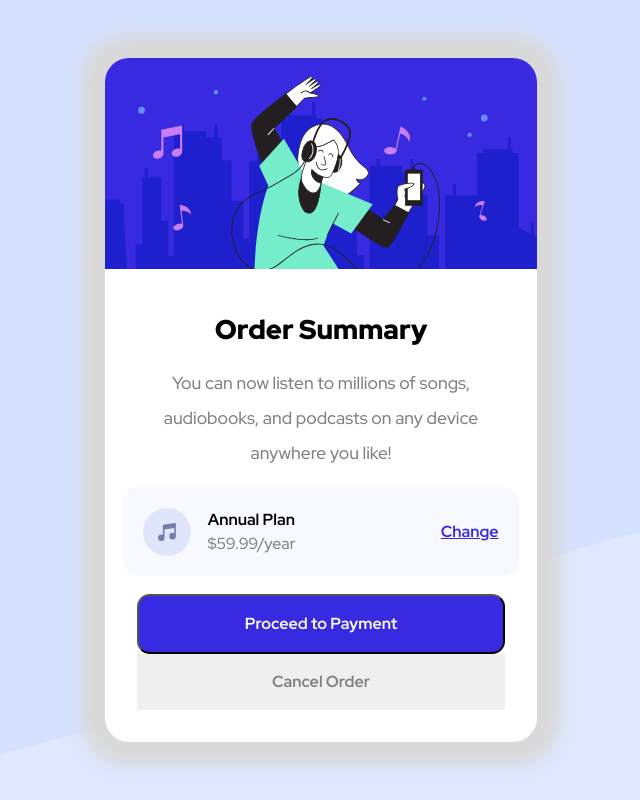
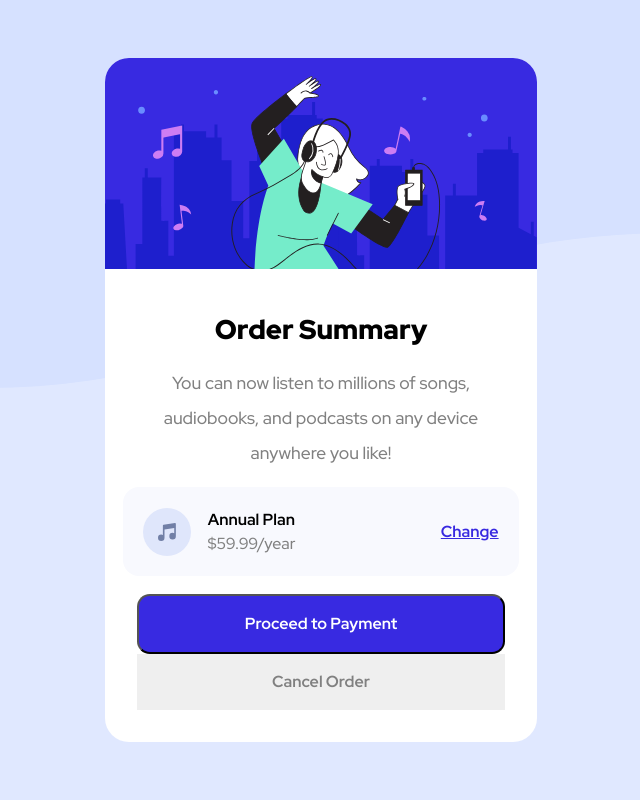
Before and after one commit to Introxiety/Order-Summary-Component, a plain HTML site: page index.html in a window 1280 px wide. Shown: the whole page, without its empty margins (319-959 px from the left). Drawn offline with Linux system fonts and the light colour scheme.

Commit message:
background image fix

```diff
--- a/style.css
+++ b/style.css
@@ -78,12 +78,11 @@ body{
     justify-content: center;
     align-items: center;
     font-family: 'Red Hat Display', sans-serif;
-    background-image: url(images/pattern-background-mobile.svg);
+    background-image: url(images/pattern-background-desktop.svg);
+    background-size: contain;
+    background-position: top;
+    background-color: hsl(225deg, 100%, 94%);
     background-repeat: no-repeat;
-    background-size:cover;
-    background-position: center;
-    background-attachment: fixed;
-    background-color: #dfe8ff;
 }
 
 .container{
@@ -95,9 +94,6 @@ body{
     align-items: center;
     justify-content: center;
     text-align: center;
-    box-shadow: 0 0 1rem 1.5rem hsl(0, 0%, 85%);
-
-
 }
 
 header{
```
